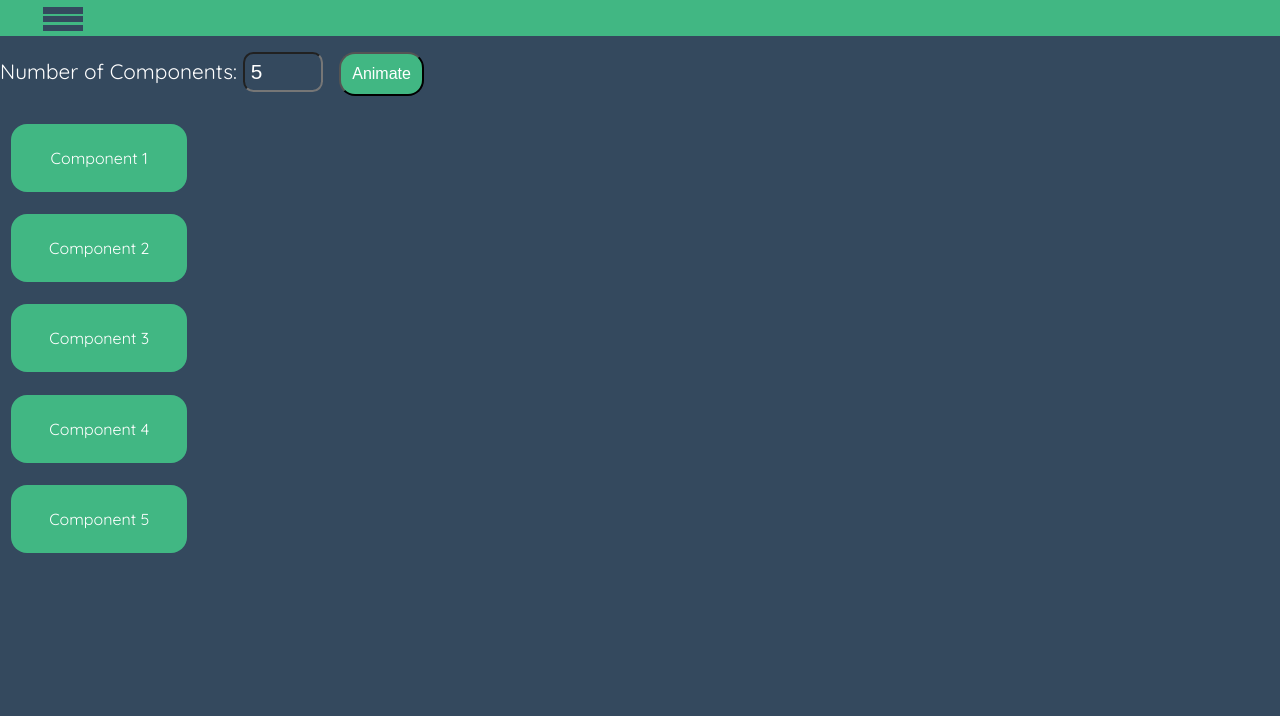
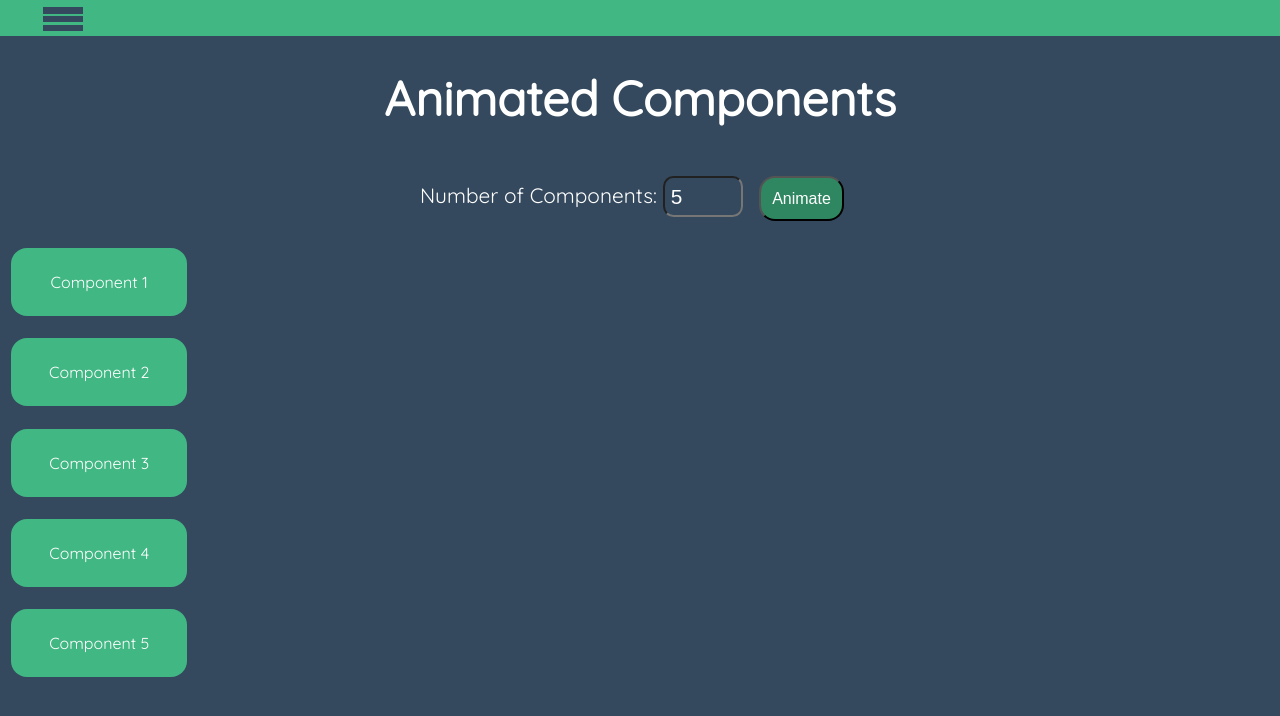
Before and after one commit to RZEPI/engineering-thesis-vue, a Vue app in the folder vue-app/: page /animation in a window 1280 px wide. In both pictures the pointer is over the button "Animate". Shown: the top 716 px of the page. Built offline with nearby package versions, Linux system fonts and the light colour scheme.

Commit message:
prettified styling by reusing UI component

```diff
--- a/vue-app/src/pages/AnimationPage.vue
+++ b/vue-app/src/pages/AnimationPage.vue
@@ -1,4 +1,5 @@
 <template>
+  <base-layout title="Animated Components">
     <div className="animation-control">
       <label for="component-count">Number of Components: </label>
       <input
@@ -9,7 +10,7 @@
       />
 
       <button @click="toggleMovement">Animate</button>
-
+    </div>
     <transition-group name="move" tag="div" class="component-list">
       <AnimatedComponent
         v-for="index in componentCount"
@@ -18,12 +19,13 @@
         :isRight="isRight"
       />
     </transition-group>
-  </div>
+  </base-layout>
 </template>
 
 <script setup lang="ts">
 import { ref } from "vue";
 import AnimatedComponent from "../components/animation/AnimatedComponent.vue";
+import BaseLayout from "../components/UI/BaseLayout.vue";
 
 const componentCount = ref(5);
 const tempComponentCount = ref(componentCount.value);
@@ -44,6 +46,7 @@ const updateComponentCount = () => {
   display: flex;
   flex-direction: column;
   align-items: flex-start;
+  width: 100vw;
 }
 
 .animation-control button {
@@ -53,6 +56,10 @@ const updateComponentCount = () => {
   font-size: 1em;
   border-radius: 1em;
   padding: 0.7em;
+}
+
+.animation-control button:hover {
+  background-color: var(--hover-element-color);
 }
 
 .animation-control label {
```
Lines whose indentation alone changed are shown as unchanged.
